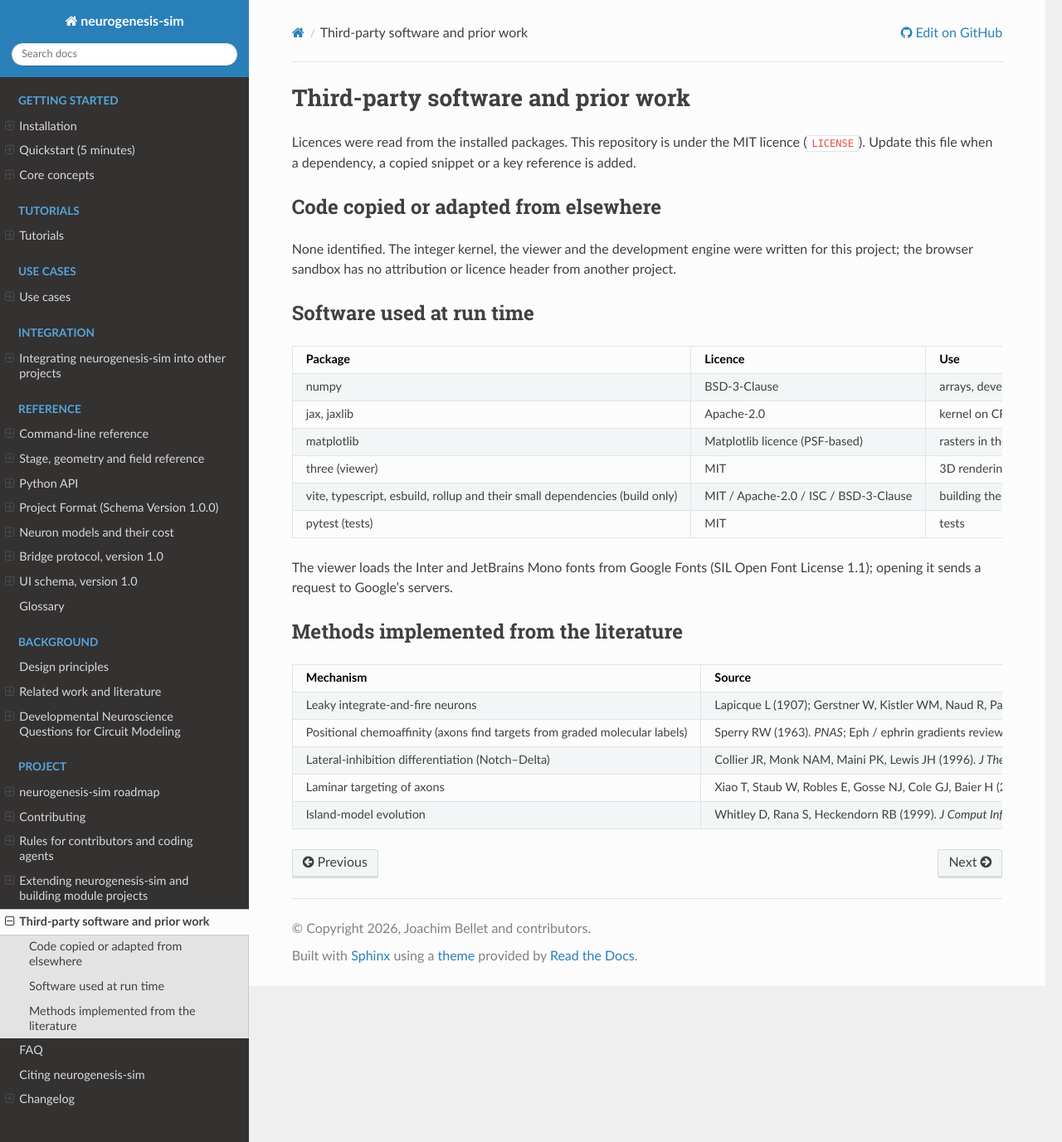
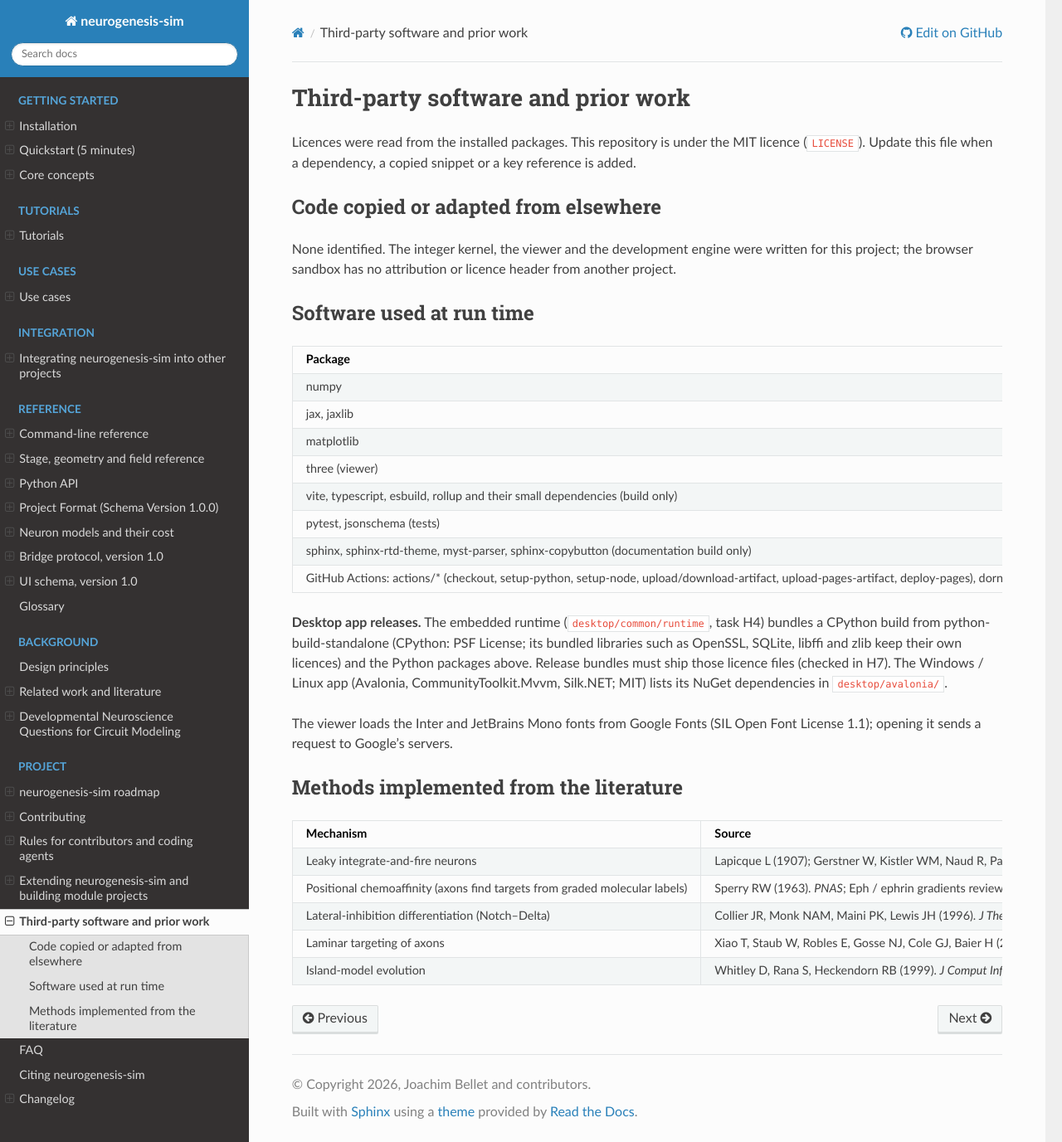
Before and after one commit to jobellet/neurogenesis-sim, a Sphinx documentation site: the page built from docs/development/third-party.md, in a window 1280 px wide and 1377 px high. Shown: the whole window at 83% size. Built offline with Sphinx 7.4.7 and the Read the Docs theme 3.1.0, drawn with Linux system fonts in a browser that asks for light colours.

Commit message:
Prepare the repository for public release [skip ci]
- CITATION.cff (GitHub 'Cite this repository'), SECURITY.md (private vulnerability
  reports; project files must never run code).
- docs/JULES_SWARM_PROMPTS.md moved to dev/ (agent working material, not user docs).
- README: documentation site link, citing section, third-party licences note.
- docs/THIRD_PARTY.md: test, docs and CI tools; licences of the embedded desktop runtime
  and the Avalonia app's dependencies.
Audit before the switch: no secrets in the full history (regex scan of every commit for
GitHub/AWS/Google/Slack tokens, private keys, passwords), no cluster or home paths or
institutional addresses, no data files, largest file 2.9 MB; no self-hosted runner or
runner variables left.
Tested: strict docs build (0 warnings); CITATION.cff parses.

Co-Authored-By: Claude Opus 5.5 <noreply@anthropic.com>

```diff
--- a/docs/THIRD_PARTY.md
+++ b/docs/THIRD_PARTY.md
@@ -15,7 +15,15 @@ sandbox has no attribution or licence header from another project.
 | matplotlib | Matplotlib licence (PSF-based) | rasters in the reference simulator |
 | three (viewer) | MIT | 3D rendering (WebGL) |
 | vite, typescript, esbuild, rollup and their small dependencies (build only) | MIT / Apache-2.0 / ISC / BSD-3-Clause | building the viewer |
-| pytest (tests) | MIT | tests |
+| pytest, jsonschema (tests) | MIT | tests |
+| sphinx, sphinx-rtd-theme, myst-parser, sphinx-copybutton (documentation build only) | BSD-2-Clause / MIT | the documentation site |
+| GitHub Actions: actions/* (checkout, setup-python, setup-node, upload/download-artifact, upload-pages-artifact, deploy-pages), dorny/paths-filter, dawidd6/action-download-artifact | MIT | CI only, not distributed |
+
+**Desktop app releases.** The embedded runtime (`desktop/common/runtime`, task H4) bundles a CPython build from
+python-build-standalone (CPython: PSF License; its bundled libraries such as OpenSSL, SQLite, libffi and zlib keep
+their own licences) and the Python packages above. Release bundles must ship those licence files (checked in H7).
+The Windows / Linux app (Avalonia, CommunityToolkit.Mvvm, Silk.NET; MIT) lists its NuGet dependencies in
+`desktop/avalonia/`.
 
 The viewer loads the Inter and JetBrains Mono fonts from Google Fonts (SIL Open Font License 1.1); opening it sends a
 request to Google's servers.
--- a/docs/conf.py
+++ b/docs/conf.py
@@ -25,7 +25,7 @@ extensions = [
 myst_enable_extensions = ["colon_fence", "deflist", "dollarmath", "tasklist", "attrs_inline"]
 myst_heading_anchors = 3
 source_suffix = {".md": "markdown", ".rst": "restructuredtext"}
-exclude_patterns = ["_build", "_scripts", "_templates", "**/__pycache__", "JULES_SWARM_PROMPTS.md", "ROADMAP.md",
+exclude_patterns = ["_build", "_scripts", "_templates", "**/__pycache__", "ROADMAP.md",
                     "EXTENDING.md", "NEURON_MODELS.md", "PROJECT_FORMAT.md", "THIRD_PARTY.md",
                     "DEVELOPMENTAL_NEUROSCIENCE_QUESTIONS.md", "STAGES.md"]
 suppress_warnings = ["myst.xref_missing", "myst.header", "autosummary", "misc.highlighting_failure"]
```
Also changed, not shown: README.md (+8 -4 lines), SECURITY.md (added, +6 -0 lines), docs/citing.md (+2 -1 lines), dev/JULES_SWARM_PROMPTS.md (renamed from docs/JULES_SWARM_PROMPTS.md), dev/README.md (added), 1 other file.
